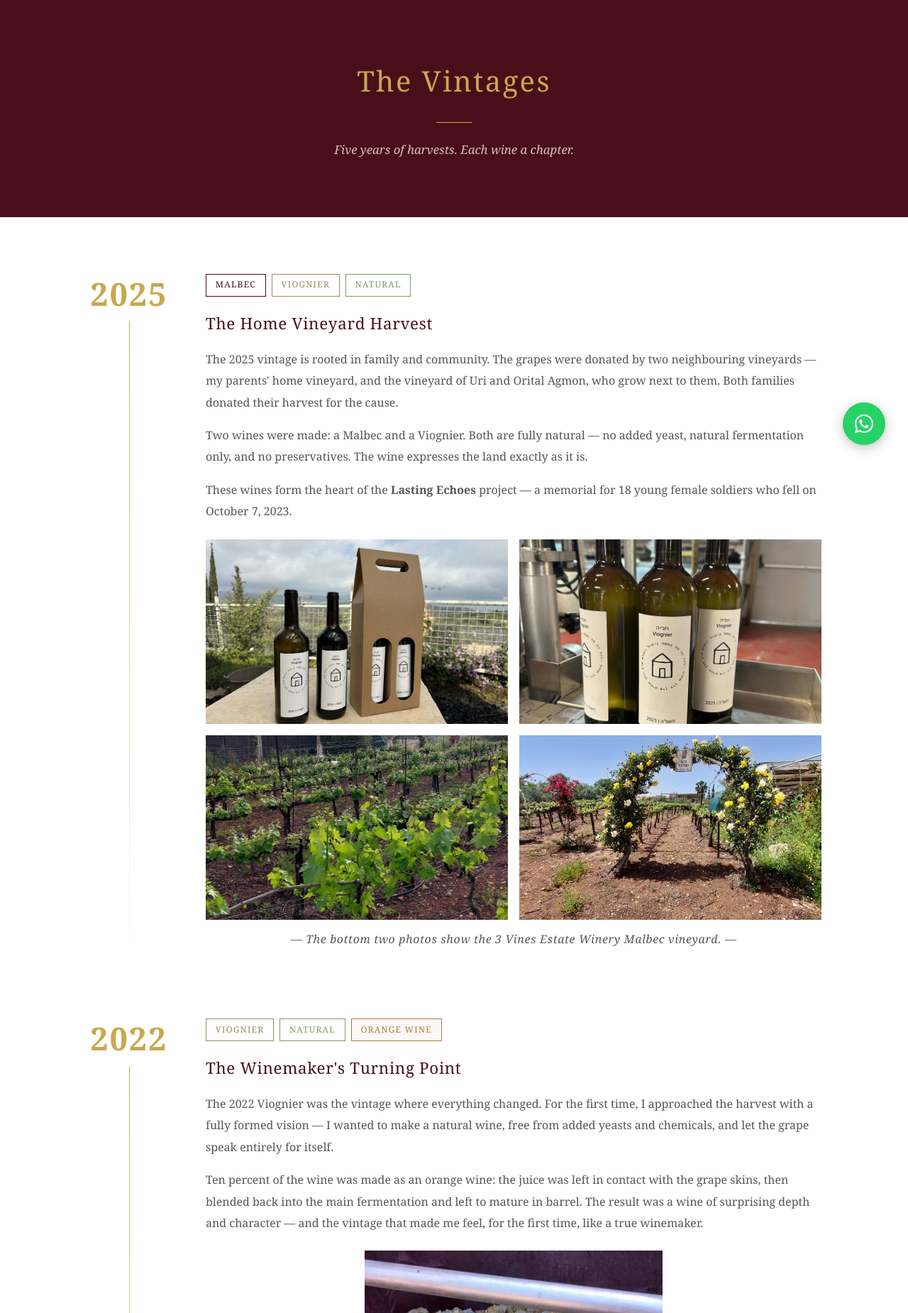
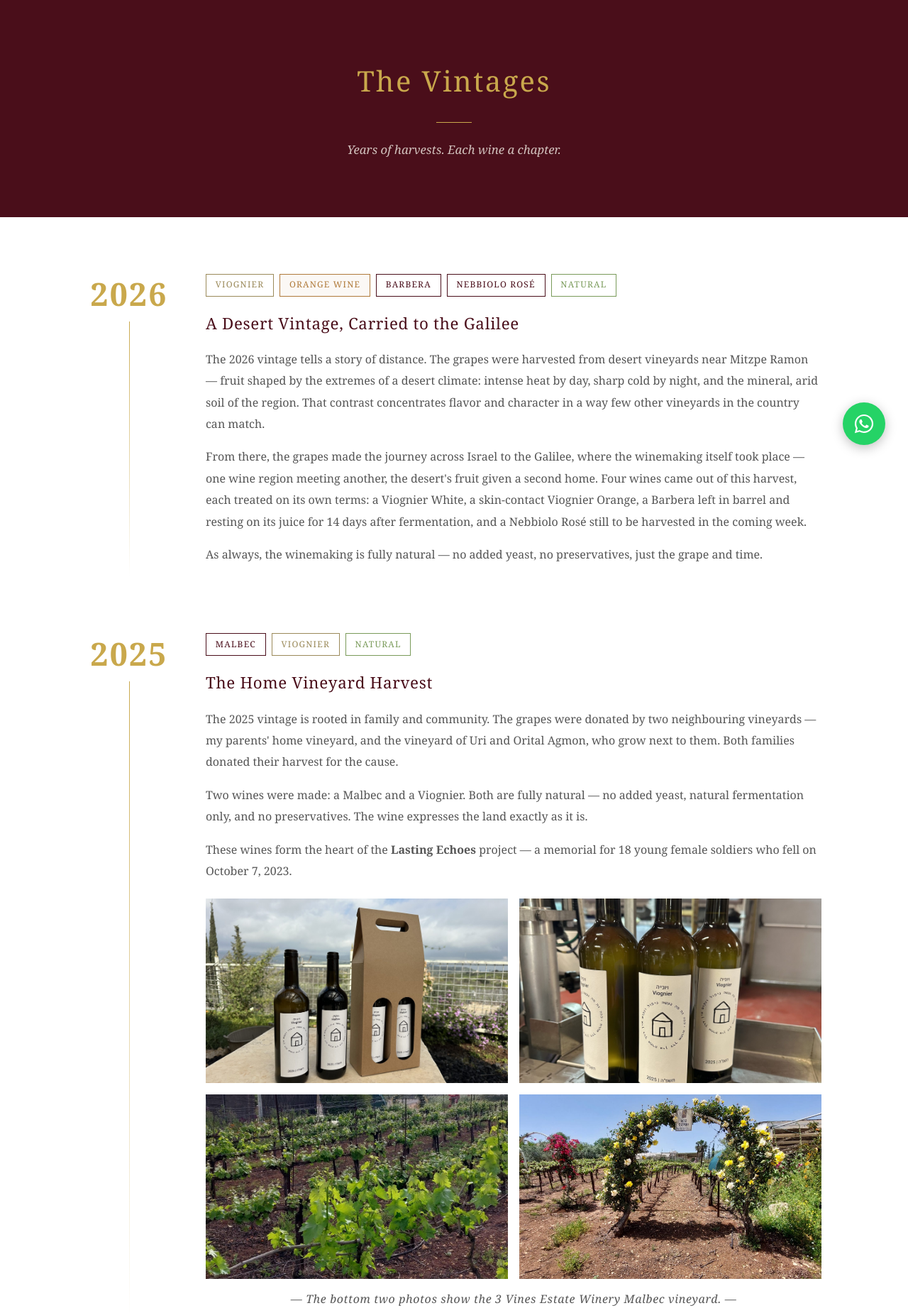
Before and after one commit to meydanbb/MBB, a Flask app: page /vintages in a window 1280 px wide. Shown: the part 70-1920 px from the top of the page at 71% size. Run offline with Flask 3, Linux system fonts and the light colour scheme.

Commit message:
Add 2026 vintage: desert-grown Viognier, Barbera, Nebbiolo Rosé
Co-Authored-By: Claude Sonnet 5 <noreply@anthropic.com>

```diff
--- a/App/templates/vintages.html
+++ b/App/templates/vintages.html
@@ -1,19 +1,40 @@
 {% extends "base.html" %}
 
 {% block title %}Vintages — Ben Barak Wine Initiative{% endblock %}
-{% block description %}Five years of natural winemaking in the Galilee: Malbec, Viognier, Cabernet Sauvignon and Petit Verdo — each vintage with its own story and purpose.{% endblock %}
+{% block description %}Natural winemaking from the Galilee to the Negev desert: Malbec, Viognier, Barbera, Nebbiolo and more — each vintage with its own story and purpose.{% endblock %}
 
 {% block content %}
 <section class="page-header">
     <div class="container">
         <h1>The Vintages</h1>
         <div class="gold-divider"></div>
-        <p>Five years of harvests. Each wine a chapter.</p>
+        <p>Years of harvests. Each wine a chapter.</p>
     </div>
 </section>
 
 <section class="vintage-timeline">
     <div class="container">
+
+        <!-- 2026 -->
+        <div class="vintage-entry">
+            <div class="vintage-year-col">
+                <span class="vintage-year">2026</span>
+                <div class="vintage-line"></div>
+            </div>
+            <div class="vintage-content">
+                <div class="vintage-wines">
+                    <span class="wine-tag white">Viognier</span>
+                    <span class="wine-tag special">Orange Wine</span>
+                    <span class="wine-tag">Barbera</span>
+                    <span class="wine-tag">Nebbiolo Rosé</span>
+                    <span class="wine-tag natural">Natural</span>
+                </div>
+                <h3>A Desert Vintage, Carried to the Galilee</h3>
+                <p>The 2026 vintage tells a story of distance. The grapes were harvested from desert vineyards near Mitzpe Ramon — fruit shaped by the extremes of a desert climate: intense heat by day, sharp cold by night, and the mineral, arid soil of the region. That contrast concentrates flavor and character in a way few other vineyards in the country can match.</p>
+                <p>From there, the grapes made the journey across Israel to the Galilee, where the winemaking itself took place — one wine region meeting another, the desert's fruit given a second home. Four wines came out of this harvest, each treated on its own terms: a Viognier White, a skin-contact Viognier Orange, a Barbera left in barrel and resting on its juice for 14 days after fermentation, and a Nebbiolo Rosé still to be harvested in the coming week.</p>
+                <p>As always, the winemaking is fully natural — no added yeast, no preservatives, just the grape and time.</p>
+            </div>
+        </div>
 
         <!-- 2025 -->
         <div class="vintage-entry">
```
